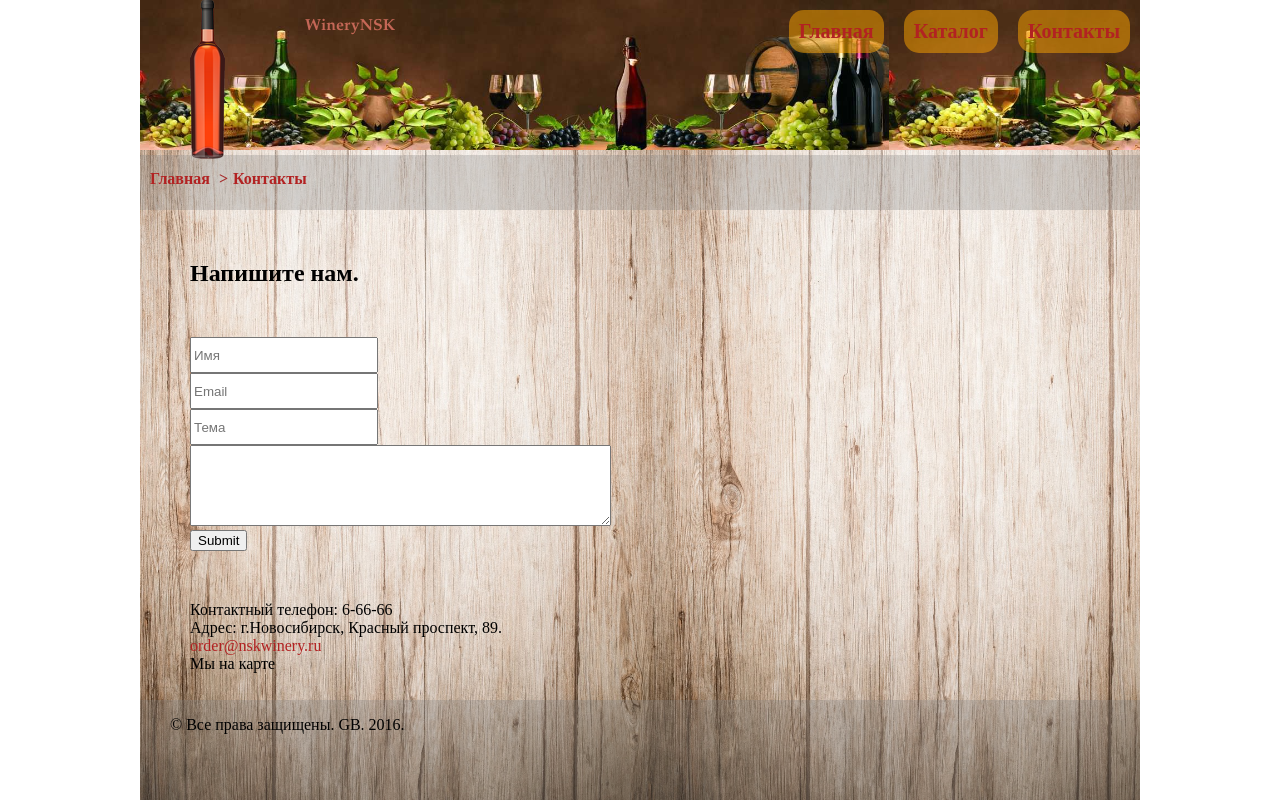
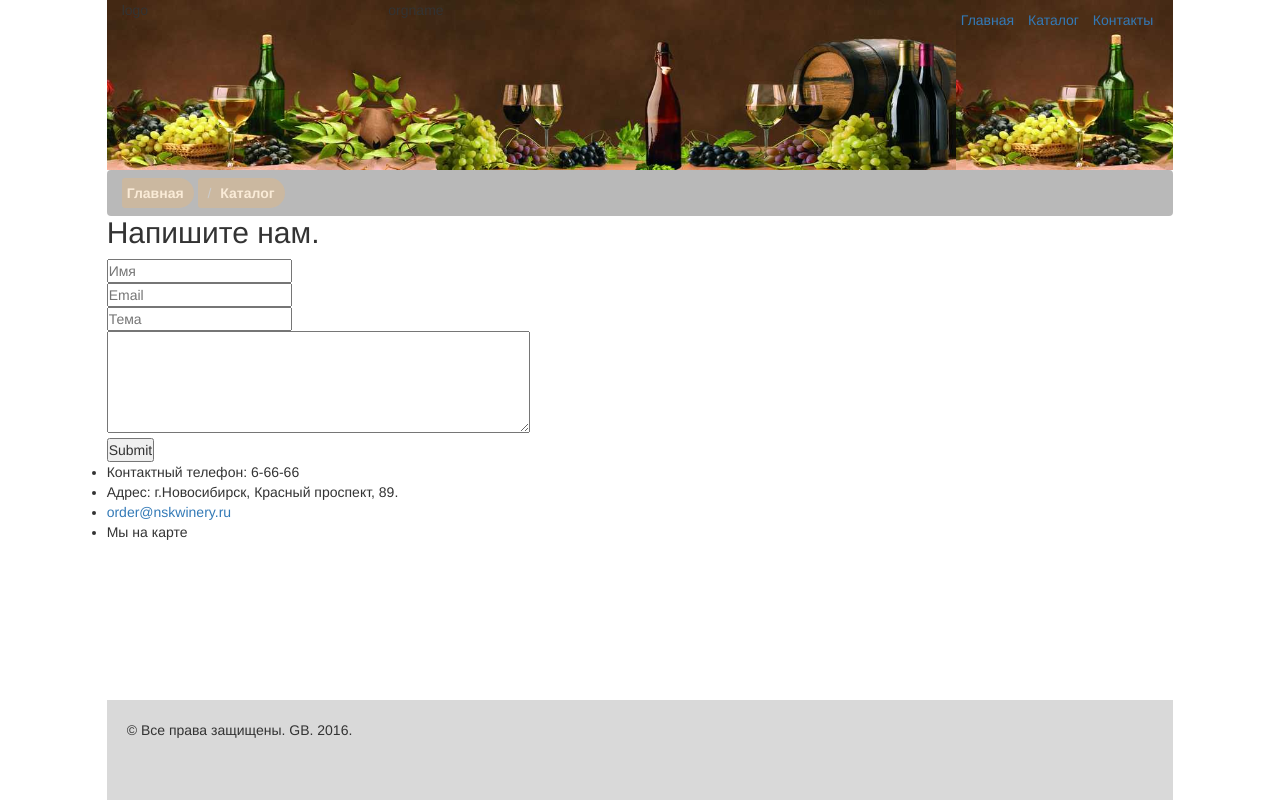
Before and after one commit to zlobniyy/geektimes-wine_market, a plain HTML site: page html/contacts_b.html in a window 1280 px wide. Drawn offline with Linux system fonts and the light colour scheme.

Commit message:
- начал переверстывать контакты

```diff
--- a/html/contacts_b.html
+++ b/html/contacts_b.html
@@ -2,33 +2,41 @@
 <html>
 <head>
 <meta charset="utf-8">
-	<title>Главная</title>
-	<link rel="shortcut icon" href="../img/favicon.ico"/>
+	<title>Контакты</title>
+	<link rel="shortcut icon" href="/img/favicon.ico"/>
 	<meta content="text/html; charset=UTF-8"/>
-	<link rel="stylesheet" type="text/css" href="../css/style.css">
+    <link rel="stylesheet" type="text/css" href="/css/bootstrap.min.css">
+    <link rel="stylesheet" type="text/css" href="/css/bootstrap-theme.css">
+	<link rel="stylesheet" type="text/css" href="/css/style_b.css">
 </head>
 <body>
-	<div class="wrapper">
-			<div class="content">
+	<div class="col-lg-10 container">
+			<div class="col-lg-12 content">
 			<div class="header">
-				<div class="logo">
-					<img src="../img/logo_small.png">
+				<div class="logo col-lg-3">
+                    logo
 				</div>
-				<div class="orgname">
-				<p class="orgname_text"><a href = "/index.html">WineryNSK</a></p>
+				<div class="orgname col-lg-4">
+                    orgname
 				</div>
-				<div class="menu">
-					<div class="menu-points"><a href = "..\index.html">Главная</a></div>
-					<div class="menu-points"><a href = "catalog.html">Каталог</a></div>
-					<div class="menu-points"><a href = "contacts.html">Контакты</a></div>
-				</div>
+                <div class="menu">
+                    <ul class="list-inline">
+                        <li class="menu-points"><a href = "/index_b.html">Главная</a></li>
+                        <li class="menu-points"><a href = "/html/catalog_b.html">Каталог</a></li>
+                        <li class="menu-points"><a href = "/html/contacts_b.html">Контакты</a></li>
+                    </ul>
+                </div>
 			</div>
-            <div class="breadclumps">
-                <ul class="br_li">
-                    <li><a href="/index.html">Главная</a></li>
-                    <li><a href="#">Контакты</a></li>
-                </ul>
+            <div class="col-lg-12 breadclumps">
+                <ul class="breadcrumb">
+                        <li class="breadcrumb-item active"><a href = "/index_b.html">Главная</a></li>
+                        <li class="breadcrumb-item active"><a href = "#">Каталог</a></li>
+                    </ul>
             </div>
+
+
+
+
 		<h2>Напишите нам.</h2>
 		<form action="" method="GET" target="http:\\ya.ru">
 			<input type="text" name="name" placeholder="Имя" required="true" ><br>
@@ -55,9 +63,11 @@
 		</div>
 
 
-		</div>
-		<div class="buffer"></div>
-        <div class="footer"><p>&copy; Все права защищены. GB. 2016.</p></div>
+
+        <div class="buffer"></div>
+        </div>
+		<div class="footer"><p>&copy; Все права защищены. GB. 2016.</p></div>
+        </div>
 	</div>
 </body>
 </html>
```
